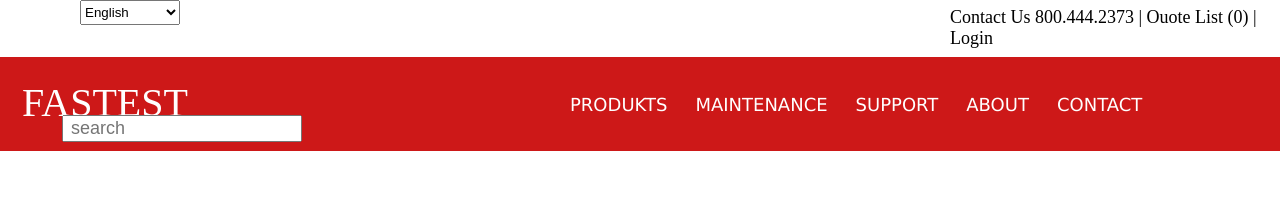
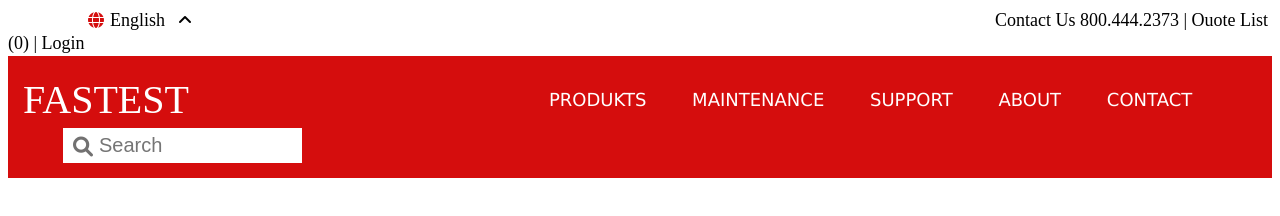
Before and after one commit to Jeel1312/01_fastest, a plain HTML site: page fastest.html in a window 1280 px wide. Drawn offline with Linux system fonts and the light colour scheme.

Commit message:
icon added

```diff
--- a/fastest.html
+++ b/fastest.html
@@ -3,16 +3,16 @@
     <head>
         <meta charset="UTF-8">
         <meta name="viewport" content="width=device-width, initial-scale=1.0">
+        <link rel="stylesheet"
+            href="https://cdnjs.cloudflare.com/ajax/libs/font-awesome/6.0.0-beta3/css/all.min.css">
         <title>Document</title>
         <link rel="stylesheet" href="./style/style.css">
     </head>
     <body>
         <div class="lang">
-            <select name="language">
-                <option value="english"> English</option>
-                <option value="hindi"> Hindi</option>
-                <option value="gujarati"> Gujarati</option>
-            </select>
+            <i class="fa fa-globe" id="globe"></i>
+            <p class="language">English</p>
+            <i class="fa fa-angle-up"></i>
         </div>
         <p class="contact">Contact Us 800.444.2373 | Ouote List (0) | Login</p>
         <header class="navbar">
@@ -25,8 +25,11 @@
                     <li><a href="#">ABOUT</a></li>
                     <li><a href="#">CONTACT</a></li>
                 </ul>
+                <div class="search">
+                    <i class="fa fa-search fa-lg" id="search"></i>
+                    <input class="sea" type="search" placeholder="Search">
+                </div>
             </div>
-            <input class="search" type="search" placeholder=" search">
         </header>
     </body>
 </html>
--- a/style/style.css
+++ b/style/style.css
@@ -1,62 +1,74 @@
-body {
-    width: 100%;
+.lang {
+    margin-left: 80px;
+    border: none;
+    display: inline-block;
+}
+
+.language {
+    font-size: large;
+    margin: 2px;
+    display: inline-block;
+    margin-right: 10px;
+}
+
+#globe {
+    color: rgb(213, 13, 13);
+}
+
+.contact {
+    margin: auto;
+    font-size: large;
+    margin-left: 800px;
+    display: inline;
+}
+
+header {
+    margin-top: 2px;
+    padding: 15px;
+    background-color: rgb(213, 13, 13);
+    color: white;
+}
+
+span {
+    padding-top: 5px;
+    float: left;
+    font-size: 40px;
     margin: 0%;
 }
 
-.lang {
-    font-size: large;
-    margin-left: 80px;
+ul {
+    display: inline-block;
+    font-family: Verdana, Geneva, Tahoma, sans-serif;
+    font-size: 18px;
+    list-style-type: none;
+    margin-left: 280px;
+}
+
+ul li {
+    display: inline-block;
+}
+
+ul li a {
+    margin-left: 40px;
+    text-decoration: none;
+    color: white;
+    display: inline-block;
+}
+
+.search {
+    display: inline-block;
+    background-color: white;
+    margin-left: 40px;
+    padding: 5px;
+    padding-left: 10px;
+}
+
+.sea {
+    width: 200px;
+    font-size: 20px;
     border: none;
 }
 
-.contact {
-    font-size: large;
-    margin-top: -18px;
-    margin-left: 950px;
+#search {
+    color: rgb(114, 113, 113);
 }
-
-header {
-    height: 50px;
-    margin-top: -10px;
-    padding: 22px;
-    background-color: rgb(205, 24, 24);
-    color: white;
-}
-
-select {
-    width: 100px;
-    height: 25px;
-}
-
-span {
-    padding-bottom: 15px;
-    display: block;
-    font-size: 40px;
-}
-
-.menu {
-    margin-top: -65px;
-    margin-left: 480px;
-}
-
-ul {
-    font-family: Verdana, Geneva, Tahoma, sans-serif;
-    font-size: 18px;
-    list-style-type: none;
-}
-
-ul li {
-    float: left;
-}
-
-ul li a {
-    margin-left: 28px;
-    text-decoration: none;
-    color: white;
-    display: block;
-}
-
-.search {
-    margin-left: 40px;
-    font-size: 18px;
-}
```
